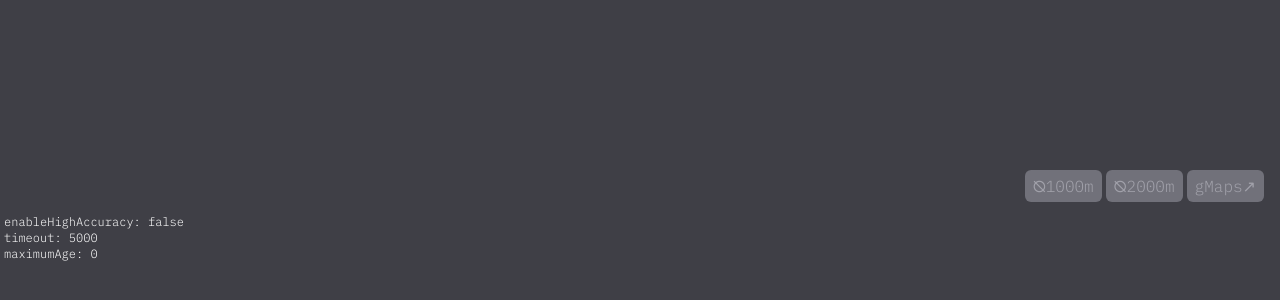
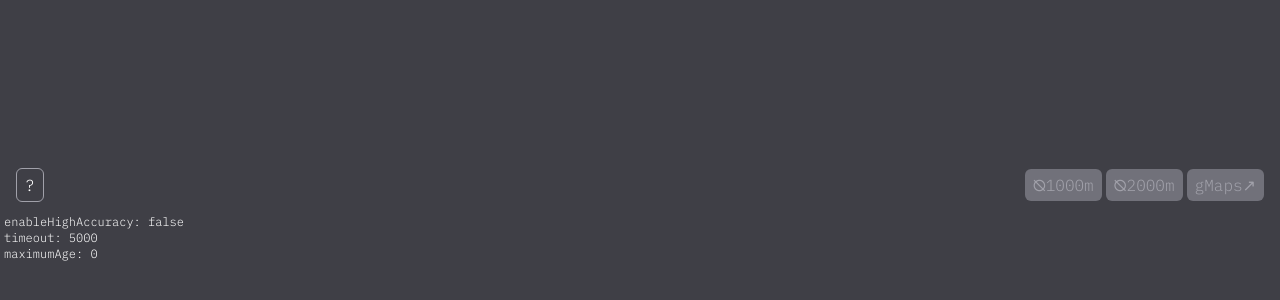
Before and after one commit to mikeyrayvon/day-trip, a Next.js app: page / in a window 1280 px wide. Shown: the part 430-730 px from the top of the page. Built offline with nearby package versions, Linux system fonts and the light colour scheme; no server answers.

Commit message:
add info link

```diff
--- a/app/page.tsx
+++ b/app/page.tsx
@@ -71,7 +71,7 @@ const Home = () => {
   };
 
   const buttonStyle =
-    "py-1 px-2 border border-zinc-400 rounded-md disabled:bg-zinc-500 disabled:border-0 disabled:text-zinc-400 pointer-events-auto";
+    "py-1 px-2 border border-zinc-400 rounded-md disabled:bg-zinc-500 disabled:border-0 disabled:text-zinc-400";
 
   return (
     <main className="w-full h-full fixed text-white bg-zinc-700">
@@ -80,7 +80,18 @@ const Home = () => {
         voidStats={voidStats}
         addLogs={addLogs}
       />
-      <div className="flex gap-1 absolute bottom-[20%] w-full z-[1000] justify-end py-2 pointer-events-none pr-4">
+      <div className="flex absolute bottom-[20%] w-full z-[1000] justify-between items-center py-2 px-4">
+        <div>
+          {process.env.NEXT_PUBLIC_INFO_URL && (
+            <a
+              href={process.env.NEXT_PUBLIC_INFO_URL}
+              className={buttonStyle + " bg-zinc-700 block"}
+            >
+              ?
+            </a>
+          )}
+        </div>
+        <div className="flex gap-1">
           <button
             onClick={() => handleSubmit(1000)}
             disabled={loading || !userLocation}
@@ -107,6 +118,7 @@ const Home = () => {
             gMaps↗
           </button>
         </div>
+      </div>
       <div
         className="absolute bottom-0 left-0 w-full h-[20%] overflow-x-hidden overflow-y-scroll"
         ref={logsRef}
```
Lines whose indentation alone changed are shown as unchanged.
